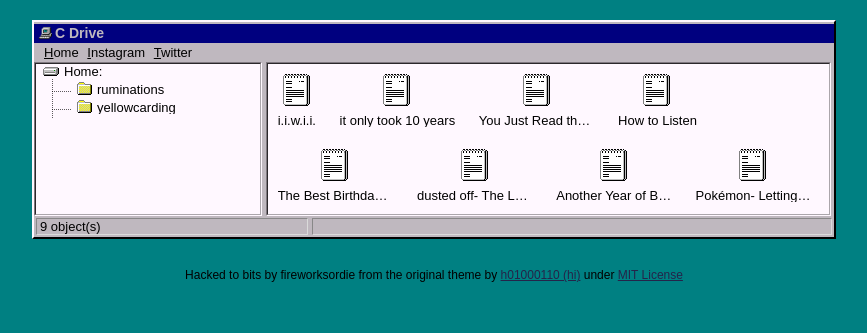
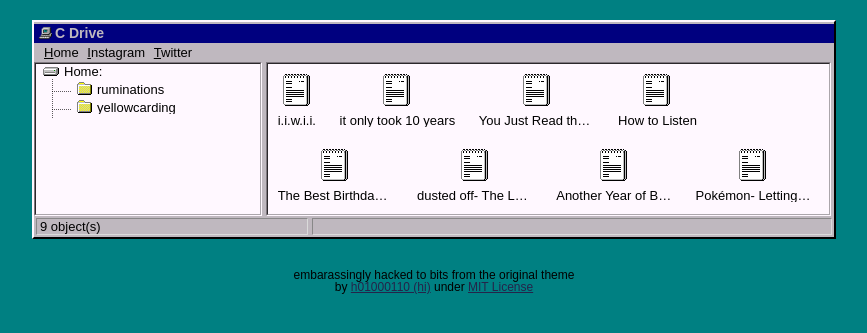
Before and after one commit to fodninetyfive/fodninetyfive.github.io, a Jekyll site: the page built from index.html, in a window 1280 px wide. Shown: the top 333 px of the page, without its empty margins (206-1073 px from the left). Built offline with Jekyll 4.4.1, drawn with Linux system fonts in a browser that asks for light colours.

Commit message:
footer fix

```diff
--- a/_layouts/default.html
+++ b/_layouts/default.html
@@ -92,7 +92,7 @@
 	<script src="/assets/js/001.js"></script>
 	<script src="/assets/js/002.js"></script>
 	<div class="footer">
-		<p>Hacked to bits by fireworksordie from the original theme by <a href="http://github.com/h01000110" target="_blank">h01000110 (hi)</a> under <a href="https://github.com/h01000110/h01000110.github.io/blob/master/LICENSE" target="_blank">MIT License</a></p>
+		<p>embarassingly hacked to bits from the original theme<br>by <a href="http://github.com/h01000110" target="_blank">h01000110 (hi)</a> under <a href="https://github.com/h01000110/h01000110.github.io/blob/master/LICENSE" target="_blank">MIT License</a></p>
 	</div>
 </body>
 </html>
--- a/_layouts/page.html
+++ b/_layouts/page.html
@@ -78,7 +78,7 @@
 	<script src="/assets/js/001.js"></script>
 	<script src="/assets/js/002.js"></script>
 	<div class="footer">
-		<p>Hacked to bits by fireworksordie from the original theme by <a href="http://github.com/h01000110" target="_blank">h01000110 (hi)</a> under <a href="https://github.com/h01000110/h01000110.github.io/blob/master/LICENSE" target="_blank">MIT License</a></p>
+		<p>embarassingly hacked to bits from the original theme<br>by <a href="http://github.com/h01000110" target="_blank">h01000110 (hi)</a> under <a href="https://github.com/h01000110/h01000110.github.io/blob/master/LICENSE" target="_blank">MIT License</a></p>
 	</div>
 </body>
 </html>
```
